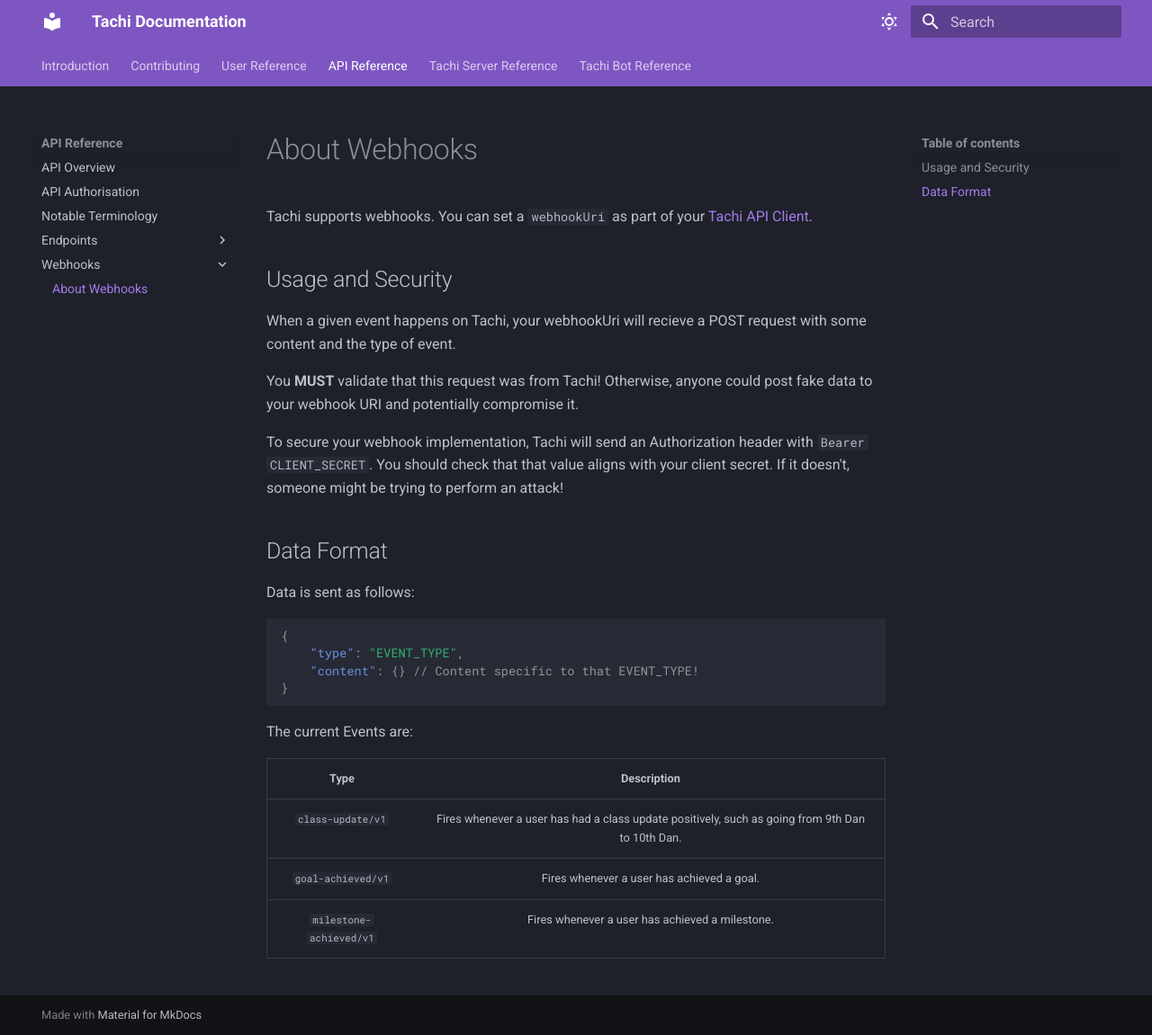
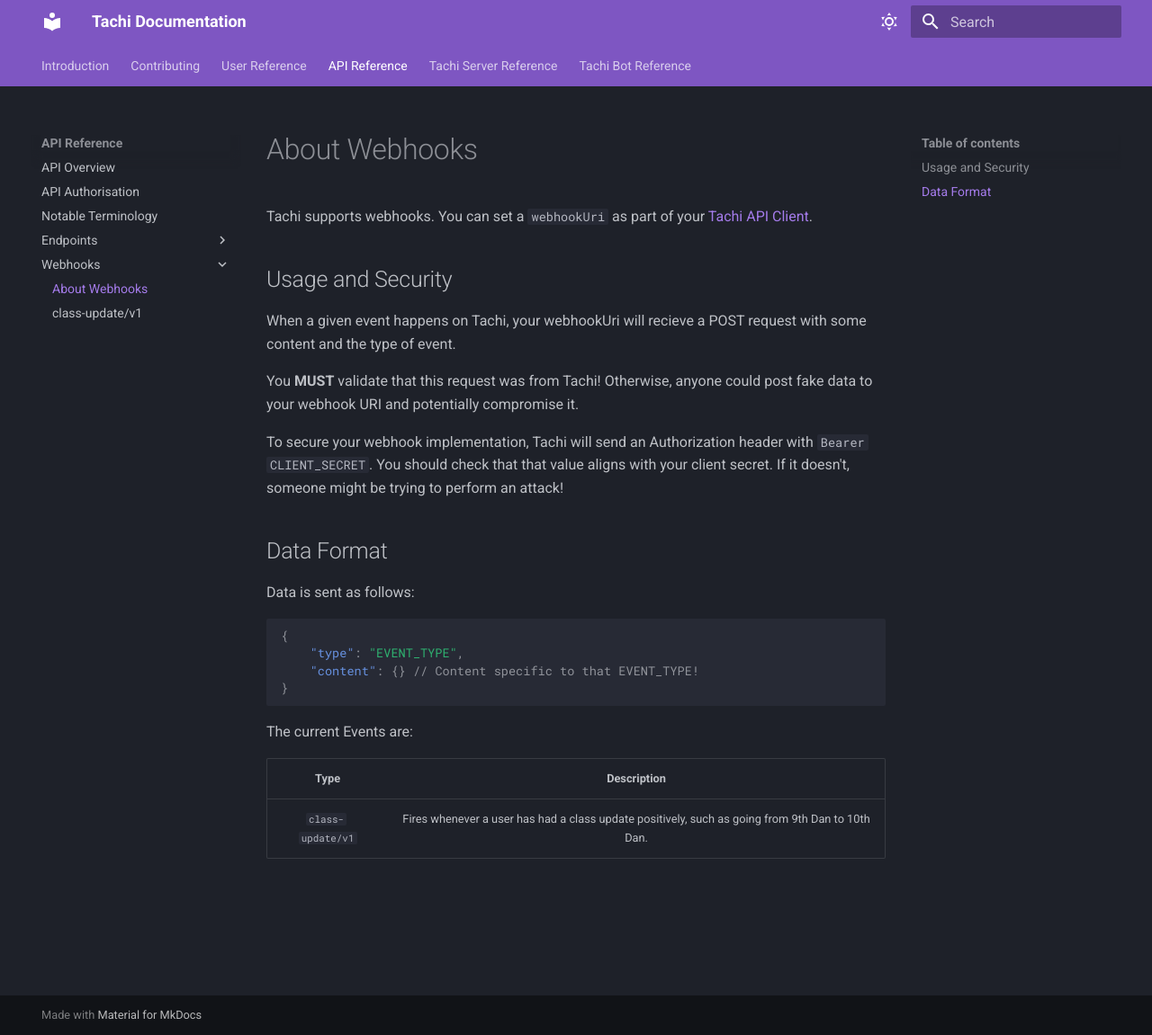
Before and after one commit to zkrising/Tachi, an MkDocs documentation site: the page built from docs/docs/api/webhooks/main.md, in a window 1280 px wide and 1151 px high. Shown: the whole window at 90% size. Built offline with MkDocs 1.6.1 and Material for MkDocs 9.7.7, drawn with Linux system fonts in a browser that asks for light colours.

Commit message:
Add specific event documentation.

```diff
--- a/docs/docs/api/webhooks/main.md
+++ b/docs/docs/api/webhooks/main.md
@@ -29,5 +29,5 @@
 | Type | Description |
 | :: | :: |
 | `class-update/v1` | Fires whenever a user has had a class update positively, such as going from 9th Dan to 10th Dan. |
-| `goal-achieved/v1` | Fires whenever a user has achieved a goal. |
-| `milestone-achieved/v1` | Fires whenever a user has achieved a milestone. |
+<!-- | `goal-achieved/v1` | Fires whenever a user has achieved a goal. |
+| `milestone-achieved/v1` | Fires whenever a user has achieved a milestone. | -->
--- a/docs/mkdocs.yml
+++ b/docs/mkdocs.yml
@@ -66,6 +66,7 @@
 
           - Webhooks:
                 - "api/webhooks/main.md"
+                - "api/webhooks/class-update-v1.md"
 
     - Tachi Server Reference:
           - "tachi-server/overview.md"
```
Also changed, not shown: docs/docs/api/webhooks/class-update-v1.md (added, +25 -0 lines).
